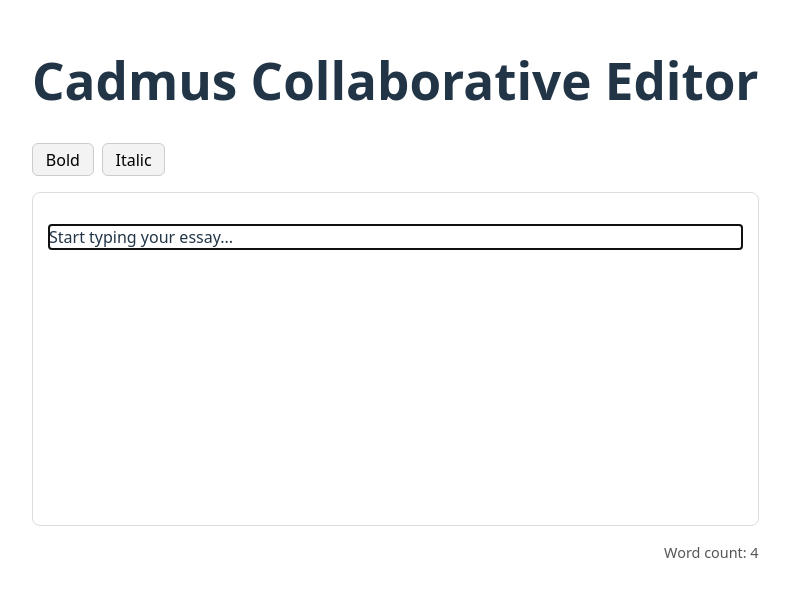
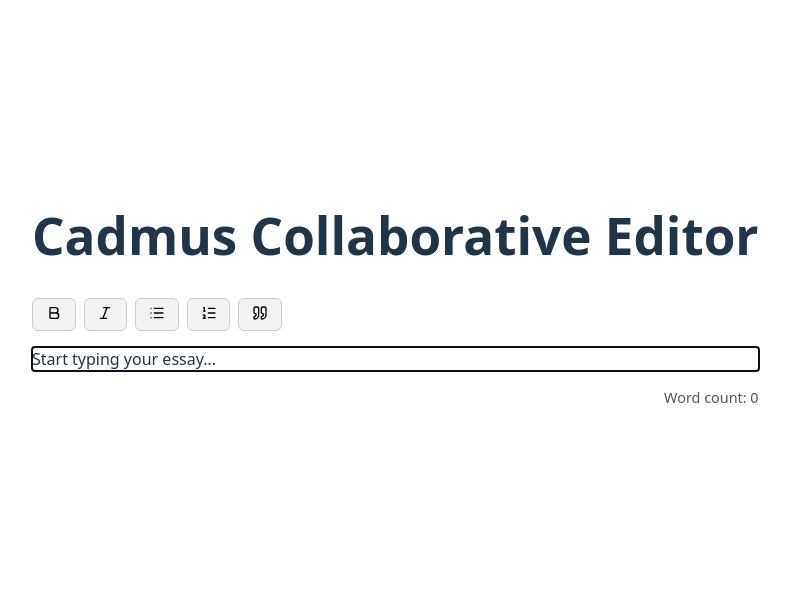
Before and after one commit to Gourav0304/Cadmus-Task, a React (Vite) app in the folder client/: page / in a window 1280 px wide. Shown: the part 109-706 px from the top of the page, without its empty margins (0-792 px from the left). Built offline with nearby package versions, Linux system fonts and the light colour scheme.

Commit message:
feat(editor): add TipTap-based text editor with toolbar and live word count

```diff
--- a/client/package.json
+++ b/client/package.json
@@ -14,6 +14,7 @@
     "@tiptap/pm": "^3.7.0",
     "@tiptap/react": "^3.7.0",
     "@tiptap/starter-kit": "^3.7.0",
+    "lucide-react": "^0.545.0",
     "react": "^19.1.0",
     "react-dom": "^19.1.0"
   },
--- a/client/src/components/Editor.tsx
+++ b/client/src/components/Editor.tsx
@@ -1,49 +1,64 @@
 import React, { useEffect, useState } from 'react';
 import { EditorContent, useEditor } from '@tiptap/react';
 import StarterKit from '@tiptap/starter-kit';
+import { Bold, Italic, List, ListOrdered, Quote } from 'lucide-react';
 import './editor.css';
 
 export const Editor: React.FC = () => {
+  const [wordCount, setWordCount] = useState(0);
+
   const editor = useEditor({
     extensions: [StarterKit],
     content: '<p>Start typing your essay...</p>',
-    autofocus: true,
-  });
-
-  const [wordCount, setWordCount] = useState(0);
-
-  useEffect(() => {
-    if (!editor) return;
-
-    const update = () => {
+    autofocus: 'end',
+    onUpdate: ({ editor }) => {
       const text = editor.getText();
       const words = text.trim() ? text.trim().split(/\s+/).length : 0;
       setWordCount(words);
-    };
-
-    editor.on('update', update);
-    update();
-    return () => editor.off('update', update);
-  }, [editor]);
+    },
+  });
 
   return (
-    <div className="editor-container">
+    <div className="editor-wrapper">
       <div className="editor-toolbar">
         <button
           onClick={() => editor?.chain().focus().toggleBold().run()}
           className={editor?.isActive('bold') ? 'active' : ''}
+          title="Bold"
         >
-          Bold
+          <Bold size={16} />
         </button>
         <button
           onClick={() => editor?.chain().focus().toggleItalic().run()}
           className={editor?.isActive('italic') ? 'active' : ''}
+          title="Italic"
         >
-          Italic
+          <Italic size={16} />
+        </button>
+        <button
+          onClick={() => editor?.chain().focus().toggleBulletList().run()}
+          className={editor?.isActive('bulletList') ? 'active' : ''}
+          title="Bullet List"
+        >
+          <List size={16} />
+        </button>
+        <button
+          onClick={() => editor?.chain().focus().toggleOrderedList().run()}
+          className={editor?.isActive('orderedList') ? 'active' : ''}
+          title="Numbered List"
+        >
+          <ListOrdered size={16} />
+        </button>
+        <button
+          onClick={() => editor?.chain().focus().toggleBlockquote().run()}
+          className={editor?.isActive('blockquote') ? 'active' : ''}
+          title="Quote"
+        >
+          <Quote size={16} />
         </button>
       </div>
 
-      <div className="editor-area">
+      <div className="editor-box">
         <EditorContent editor={editor} />
       </div>
 
```
Also changed, not shown: 1 other file (tests, documents, lock files or other folders).
